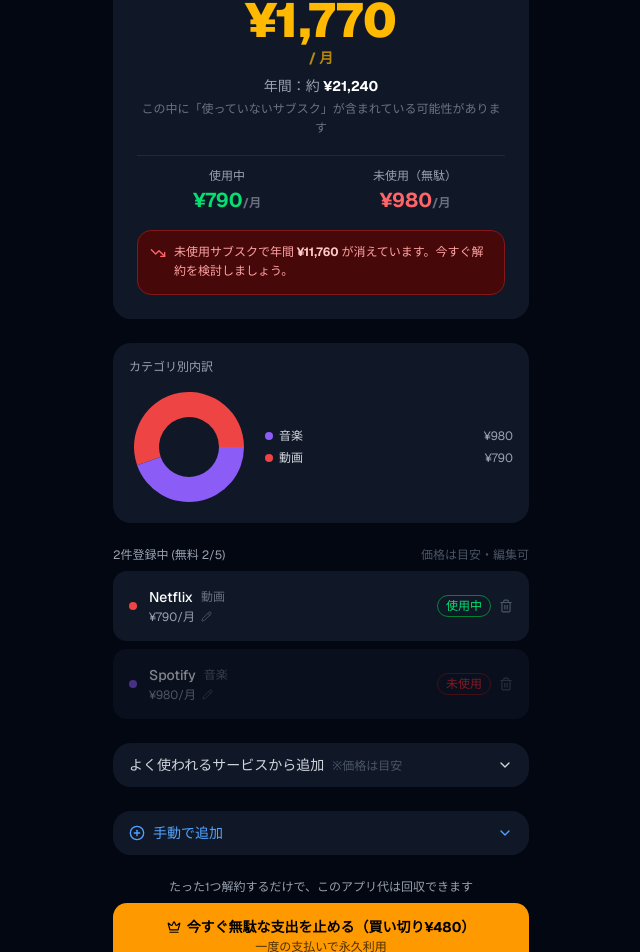
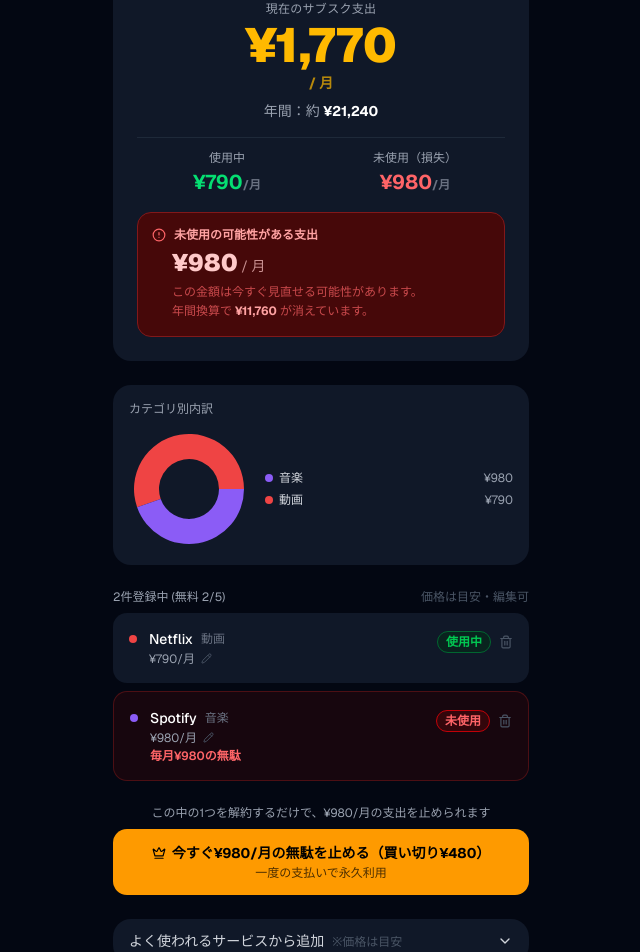
Before and after one commit to Seiya0928/subsuku-cho, a Next.js app: page / in a window 1280 px wide. Shown: the part 612-1564 px from the top of the page, without its empty margins (319-959 px from the left). Built offline with nearby package versions, Linux system fonts and the light colour scheme.

Commit message:
feat: 損失可視化UI強化（未使用損失表示・動的CTA・サマリー強化）

```diff
--- a/app/page.tsx
+++ b/app/page.tsx
@@ -1,7 +1,7 @@
 'use client';
 
 import { useState, useEffect, useCallback, useRef } from 'react';
-import { PlusCircle, Trash2, TrendingDown, Crown, ChevronDown, ChevronUp, Pencil, Check, ShieldCheck } from 'lucide-react';
+import { PlusCircle, Trash2, TrendingDown, Crown, ChevronDown, ChevronUp, Pencil, Check, ShieldCheck, AlertCircle } from 'lucide-react';
 import { PieChart, Pie, Cell, Tooltip, ResponsiveContainer } from 'recharts';
 import {
   Subscription, Category, CATEGORIES, CATEGORY_COLORS, PRESETS, BillingCycle,
@@ -44,7 +44,6 @@
   const appRef    = useRef<HTMLDivElement>(null);
 
   useEffect(() => {
-    // ダミーデータ：localStorageにキー自体がない初回のみ追加
     const raw = localStorage.getItem(STORAGE_KEY);
     if (raw === null) {
       const initial = DUMMY_DATA.map(d => ({ ...d, id: genId(), createdAt: new Date().toISOString() }));
@@ -116,10 +115,11 @@
   };
 
   // 集計
-  const monthlyTotal = subs.reduce((acc, s) => acc + toMonthly(s.amount, s.billingCycle), 0);
-  const yearlyTotal  = monthlyTotal * 12;
-  const activeTotal  = subs.filter(s => s.isActive).reduce((acc, s) => acc + toMonthly(s.amount, s.billingCycle), 0);
-  const wasteTotal   = subs.filter(s => !s.isActive).reduce((acc, s) => acc + toMonthly(s.amount, s.billingCycle), 0);
+  const monthlyTotal  = subs.reduce((acc, s) => acc + toMonthly(s.amount, s.billingCycle), 0);
+  const yearlyTotal   = monthlyTotal * 12;
+  const activeTotal   = subs.filter(s => s.isActive).reduce((acc, s) => acc + toMonthly(s.amount, s.billingCycle), 0);
+  const wasteTotal    = subs.filter(s => !s.isActive).reduce((acc, s) => acc + toMonthly(s.amount, s.billingCycle), 0);
+  const inactiveSubs  = subs.filter(s => !s.isActive);
 
   const categoryData = CATEGORIES.map(cat => ({
     name: cat,
@@ -130,6 +130,28 @@
 
   const canAdd = premium || subs.length < FREE_LIMIT;
   const presetNotAdded = PRESETS.filter(p => !subs.some(s => s.name === p.name));
+
+  // 動的CTAテキスト
+  const ctaLabel = wasteTotal > 0
+    ? `今すぐ¥${fmt(wasteTotal)}/月の無駄を止める（買い切り¥480）`
+    : '今すぐ無駄な支出を止める（買い切り¥480）';
+
+  const ctaHint = wasteTotal > 0
+    ? inactiveSubs.length === 1
+      ? `この中の1つを解約するだけで、¥${fmt(wasteTotal)}/月の支出を止められます`
+      : `未使用サブスクを見直すだけで、最大¥${fmt(wasteTotal)}/月の支出を止められます`
+    : 'たった1つ解約するだけで、このアプリ代は回収できます';
+
+  const PurchaseButton = ({ className }: { className?: string }) => (
+    <button
+      onClick={handlePurchase}
+      disabled={purchasing}
+      className={`w-full bg-amber-500 hover:bg-amber-400 text-black font-bold transition-colors disabled:opacity-50 flex flex-col items-center gap-0.5 ${className ?? 'text-sm py-3.5 rounded-xl'}`}
+    >
+      <span className="flex items-center gap-1.5"><Crown size={14} />{ctaLabel}</span>
+      <span className="text-xs font-normal opacity-70">一度の支払いで永久利用</span>
+    </button>
+  );
 
   return (
     <div className="min-h-screen bg-gray-950 text-white">
@@ -144,6 +166,7 @@
                 使っていないサブスクを<br />見える化して、<br />毎月のムダを削減する
               </h1>
               <p className="text-gray-400 text-sm leading-relaxed">
+                使っていないサブスクは、毎月静かにお金を減らします。<br />
                 登録するだけで、契約中のサブスクと月額合計が一目で分かる。
               </p>
             </div>
@@ -151,7 +174,7 @@
             <ul className="space-y-2">
               {[
                 '無料で5件まで登録可能',
-                '未使用サブスクに気づける',
+                '未使用の支出を見つけて、すぐに見直せる',
                 'データはこのデバイス内のみ保存',
               ].map(item => (
                 <li key={item} className="flex items-center gap-2.5 text-sm text-gray-300">
@@ -167,18 +190,9 @@
               >
                 無料で使う
               </button>
-              <div className="space-y-1">
-                <p className="text-center text-xs text-gray-400">
-                  たった1つ解約するだけで、このアプリ代は回収できます
-                </p>
-                <button
-                  onClick={handlePurchase}
-                  disabled={purchasing}
-                  className="w-full bg-amber-500 hover:bg-amber-400 text-black text-sm font-bold py-3.5 rounded-xl transition-colors disabled:opacity-50 flex flex-col items-center gap-0.5"
-                >
-                  <span className="flex items-center gap-1.5"><Crown size={14} />今すぐ無駄な支出を止める（買い切り¥480）</span>
-                  <span className="text-xs font-normal opacity-70">一度の支払いで永久利用</span>
-                </button>
+              <div className="space-y-1.5">
+                <p className="text-center text-xs text-gray-400">{ctaHint}</p>
+                <PurchaseButton />
               </div>
             </div>
           </section>
@@ -214,6 +228,7 @@
 
         {/* ━━ サマリーカード（最重要：最大強調） ━━ */}
         <div className="bg-gray-900 rounded-2xl p-6 space-y-4">
+          {/* 月額合計 */}
           <div className="text-center space-y-1">
             <p className="text-gray-400 text-xs font-medium tracking-wide">現在のサブスク支出</p>
             <p className="text-5xl font-black text-amber-400 leading-none">
@@ -223,11 +238,9 @@
             <p className="text-gray-400 text-sm mt-2">
               年間：約 <span className="text-white font-bold">¥{fmt(yearlyTotal)}</span>
             </p>
-            <p className="text-gray-500 text-xs mt-1 leading-relaxed">
-              この中に「使っていないサブスク」が含まれている可能性があります
-            </p>
           </div>
 
+          {/* 使用中 / 未使用 グリッド */}
           {subs.length > 0 && (
             <div className="grid grid-cols-2 gap-2 pt-3 border-t border-gray-800">
               <div className="text-center">
@@ -237,22 +250,35 @@
                 </p>
               </div>
               <div className="text-center">
-                <p className="text-gray-400 text-xs mb-0.5">未使用（無駄）</p>
-                <p className="text-red-400 font-bold text-xl">
+                <p className="text-gray-400 text-xs mb-0.5">未使用（損失）</p>
+                <p className={`font-bold text-xl ${wasteTotal > 0 ? 'text-red-400' : 'text-gray-600'}`}>
                   ¥{fmt(wasteTotal)}<span className="text-xs text-gray-500">/月</span>
                 </p>
               </div>
             </div>
           )}
 
-          {wasteTotal > 0 && (
-            <div className="bg-red-950 border border-red-900 rounded-xl p-3 flex items-start gap-2">
-              <TrendingDown size={16} className="text-red-400 mt-0.5 flex-shrink-0" />
-              <p className="text-red-300 text-xs leading-relaxed">
-                未使用サブスクで年間
-                <span className="font-bold text-red-200"> ¥{fmt(wasteTotal * 12)} </span>
-                が消えています。今すぐ解約を検討しましょう。
+          {/* ② 未使用合計の強調ブロック */}
+          {subs.length > 0 && (
+            <div className={`rounded-xl p-3.5 space-y-1 ${wasteTotal > 0 ? 'bg-red-950 border border-red-900' : 'bg-gray-800'}`}>
+              {wasteTotal > 0 ? (
+                <>
+                  <div className="flex items-center gap-2">
+                    <AlertCircle size={14} className="text-red-400 flex-shrink-0" />
+                    <p className="text-xs text-red-300 font-semibold">未使用の可能性がある支出</p>
+                  </div>
+                  <p className="text-red-200 text-2xl font-black pl-5">¥{fmt(wasteTotal)}<span className="text-sm font-normal opacity-70"> / 月</span></p>
+                  <p className="text-red-400/70 text-xs pl-5 leading-relaxed">
+                    この金額は今すぐ見直せる可能性があります。<br />
+                    年間換算で <span className="text-red-300 font-bold">¥{fmt(wasteTotal * 12)}</span> が消えています。
                   </p>
+                </>
+              ) : (
+                <div className="flex items-center gap-2">
+                  <span className="text-green-500 text-xs">✓</span>
+                  <p className="text-gray-400 text-xs">未使用の支出はまだありません</p>
+                </div>
+              )}
             </div>
           )}
         </div>
@@ -309,13 +335,17 @@
             <p className="text-xs text-gray-600">価格は目安・編集可</p>
           </div>
 
-          {subs.map(s => (
+          {subs.map(s => {
+            const monthlyAmount = toMonthly(s.amount, s.billingCycle);
+            return (
               <div
                 key={s.id}
-              className={`bg-gray-900 rounded-xl p-4 flex items-center gap-3 ${!s.isActive ? 'opacity-50' : ''}`}
+                className={`rounded-xl p-4 flex items-start gap-3 ${
+                  s.isActive ? 'bg-gray-900' : 'bg-red-950/30 border border-red-900/50'
+                }`}
               >
                 <div
-                className="w-2 h-2 rounded-full flex-shrink-0"
+                  className="w-2 h-2 rounded-full flex-shrink-0 mt-1.5"
                   style={{ background: CATEGORY_COLORS[s.category] }}
                 />
                 <div className="flex-1 min-w-0">
@@ -340,26 +370,35 @@
                       </button>
                     </div>
                   ) : (
-                  <div className="flex items-center gap-1.5 mt-0.5">
+                    <div className="mt-0.5 space-y-0.5">
+                      <div className="flex items-center gap-1.5">
                         <p className="text-xs text-gray-400">
                           ¥{fmt(s.amount)}/{s.billingCycle === 'monthly' ? '月' : '年'}
                           {s.billingCycle === 'yearly' && (
-                        <span className="ml-1 text-gray-500">(月換算 ¥{fmt(toMonthly(s.amount, s.billingCycle))})</span>
+                            <span className="ml-1 text-gray-500">(月換算 ¥{fmt(monthlyAmount)})</span>
                           )}
                         </p>
                         <button onClick={() => startEdit(s)} className="text-gray-600 hover:text-gray-400">
                           <Pencil size={11} />
                         </button>
                       </div>
+                      {/* ① 未使用損失表示 */}
+                      {!s.isActive && (
+                        <p className="text-xs text-red-400 font-semibold">
+                          毎月¥{fmt(monthlyAmount)}の無駄
+                        </p>
                       )}
                     </div>
-              <div className="flex items-center gap-2">
+                  )}
+                </div>
+                <div className="flex items-center gap-2 flex-shrink-0 mt-0.5">
+                  {/* ⑤ 未使用タグ強化 */}
                   <button
                     onClick={() => toggleActive(s.id)}
-                  className={`text-xs px-2 py-0.5 rounded-full border transition-colors ${
+                    className={`text-xs px-2 py-0.5 rounded-full border font-semibold transition-colors ${
                       s.isActive
-                      ? 'border-green-700 text-green-400'
-                      : 'border-red-900 text-red-500'
+                        ? 'border-green-800 text-green-500 bg-green-950/50'
+                        : 'border-red-700 text-red-400 bg-red-950/60'
                     }`}
                   >
                     {s.isActive ? '使用中' : '未使用'}
@@ -372,8 +411,17 @@
                   </button>
                 </div>
               </div>
-          ))}
+            );
+          })}
         </div>
+
+        {/* ━━ CTA（非プレミアム・制限前） ━━ */}
+        {!premium && subs.length > 0 && canAdd && (
+          <div className="space-y-2">
+            <p className="text-center text-xs text-gray-400">{ctaHint}</p>
+            <PurchaseButton />
+          </div>
+        )}
 
         {/* ━━ 登録上限メッセージ ━━ */}
         {!canAdd && (
@@ -385,17 +433,8 @@
               </p>
             </div>
             <div className="space-y-1.5">
-              <p className="text-center text-xs text-amber-200/50">
-                たった1つ解約するだけで、このアプリ代は回収できます
-              </p>
-              <button
-                onClick={handlePurchase}
-                disabled={purchasing}
-                className="w-full bg-amber-500 hover:bg-amber-400 text-black text-sm font-bold py-3 rounded-xl transition-colors disabled:opacity-50 flex flex-col items-center gap-0.5"
-              >
-                <span className="flex items-center gap-1.5"><Crown size={14} />今すぐ無駄な支出を止める（買い切り¥480）</span>
-                <span className="text-xs font-normal opacity-70">一度の支払いで永久利用</span>
-              </button>
+              <p className="text-center text-xs text-amber-200/50">{ctaHint}</p>
+              <PurchaseButton className="text-sm py-3 rounded-xl" />
             </div>
           </div>
         )}
@@ -492,23 +531,6 @@
           </div>
         )}
 
-        {/* ━━ CTA（非プレミアム向け） ━━ */}
-        {!premium && subs.length > 0 && canAdd && (
-          <div className="space-y-2">
-            <p className="text-center text-xs text-gray-400">
-              たった1つ解約するだけで、このアプリ代は回収できます
-            </p>
-            <button
-              onClick={handlePurchase}
-              disabled={purchasing}
-              className="w-full bg-amber-500 hover:bg-amber-400 text-black text-sm font-bold py-3.5 rounded-xl transition-colors disabled:opacity-50 flex flex-col items-center gap-0.5"
-            >
-              <span className="flex items-center gap-1.5"><Crown size={14} />今すぐ無駄な支出を止める（買い切り¥480）</span>
-              <span className="text-xs font-normal opacity-70">一度の支払いで永久利用</span>
-            </button>
-          </div>
-        )}
-
         {/* ━━ 安心セクション ━━ */}
         <div className="bg-gray-900 rounded-2xl p-5 space-y-3">
           <div className="flex items-center gap-2">
```
Lines whose indentation alone changed are shown as unchanged.
